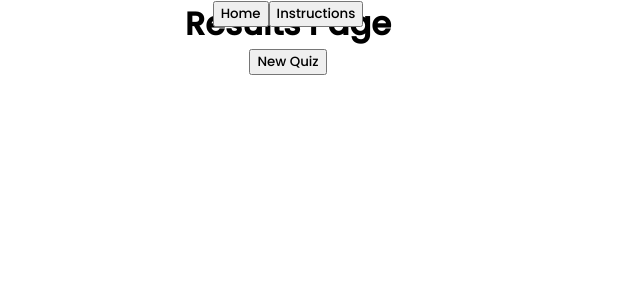
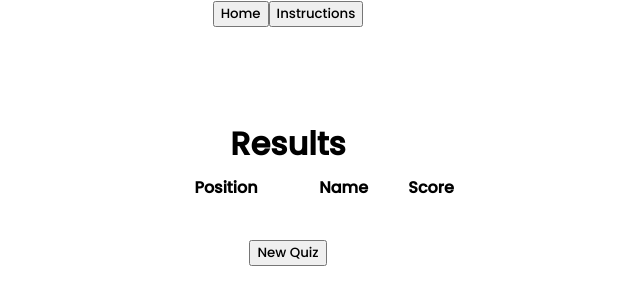
Before and after one commit to eshan1799/quizzo, a React app: page /results in a window 1280 px wide. Shown: the top 304 px of the page, without its empty margins (352-992 px from the left). Built offline with nearby package versions, Linux system fonts and the light colour scheme.

Commit message:
add styling to results page

```diff
--- a/src/Containers/InputContainer.js
+++ b/src/Containers/InputContainer.js
@@ -184,7 +184,7 @@ class InputContainer extends Component {
 
               <input id="submitPlayerButton" type="submit"></input>
             </form>
-            <i id="close" onClick={this.closeModalButton} class="far fa-window-close fa-3x"></i>
+            <i id="close" onClick={this.closeModalButton} className="far fa-window-close fa-3x"></i>
           </ReactModal>
 
           <div id="playerList">
--- a/src/Containers/ResultsContainer.js
+++ b/src/Containers/ResultsContainer.js
@@ -1,23 +1,29 @@
 import React, { Component } from 'react';
 import { NavLink } from 'react-router-dom'
+import '../styles/ResultsContainer.css';
 
 class ResultsContainer extends Component {
   numberSuffix = (number) => {
     let suffix;
+    let colour;
     switch (number){
       case 1:
+        colour = "fas fa-medal first"
         suffix = 'st'
         break;
       case 2:
+        colour = "fas fa-medal second"
         suffix = 'nd'
         break;
       case 3:
+        colour = "fas fa-medal third"
         suffix = 'rd'
         break;
       default:
+        colour = ""
         suffix = 'th'
     }
-    return number+suffix
+    return [number+suffix, colour]
   }
 
   sortPlayers = (array) => {
@@ -54,19 +60,32 @@ class ResultsContainer extends Component {
 
         return(
             <div id="resultsContainer">
-                <h1>Results Page</h1>
-                    {nameAndScore.map(person =>
-                        <h3 key={person.name + person.index}>
-                          Position: {this.numberSuffix(person.index +1)}
-                          <br/>
-                          Player: {person.name}
-                          <br/>
-                          Score: {person.score}
-                        </h3>)}
+              <h1>Results</h1>
+              <table id='tableResults'>
+                <thead>
+                  <tr>
+                    <th className="medalCol"></th>
+                    <th className="positionCol">Position</th>
+                    <th className="nameCol">Name</th>
+                    <th className="scoreCol">Score</th>
+                  </tr>
+                </thead>
+                <tbody>
+                  {nameAndScore.map(person =>
+                        <tr key={person.name + person.index}>
+                          <td className='medalCol'><i className={this.numberSuffix(person.index +1)[1]}></i></td>
+                          <td className='positionCol'>{this.numberSuffix(person.index +1)[0]}</td>
+                          <td className='nameCol'>{person.name}</td>
+                          <td className='scoreCol'>{person.score}</td>
+                        </tr>
+                      )
+                    }
+                </tbody>
+              </table>
 
-                    <NavLink onClick={this.props.resetState} to="/">
-                        <button>New Quiz</button>
-                    </NavLink>
+              <NavLink onClick={this.props.resetState} to="/">
+                <button>New Quiz</button>
+              </NavLink>
             </div>
         )
     }
--- /dev/null
+++ b/src/styles/ResultsContainer.css
@@ -0,0 +1,39 @@
+#resultsContainer {
+    margin:15vh auto 0 auto ;
+    align-content: center;
+}
+
+.first {
+    color: gold;
+}
+
+.second {
+    color: silver;
+}
+
+.third {
+    color: brown;
+}
+
+#tableResults {
+    width: 30%;
+    margin: auto;
+    margin-bottom: 4vh;
+}
+
+.positionCol {
+    width: 35%;
+}
+
+.medalCol {
+    width: 15%;
+    background-color: white;
+}
+
+.nameCol {
+    width: 35%;
+}
+
+.scoreCol {
+    width: 15%;
+}
```
